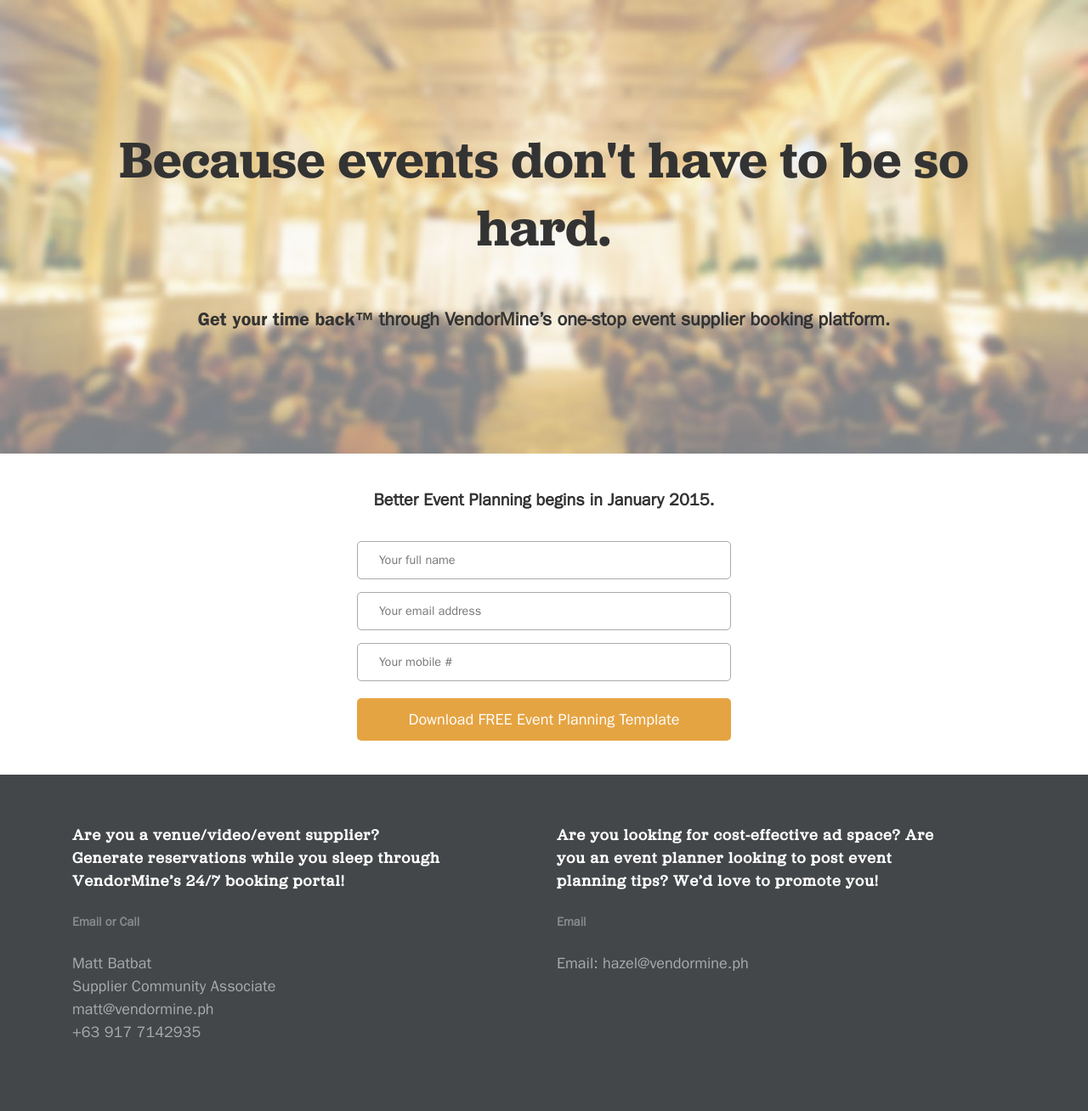
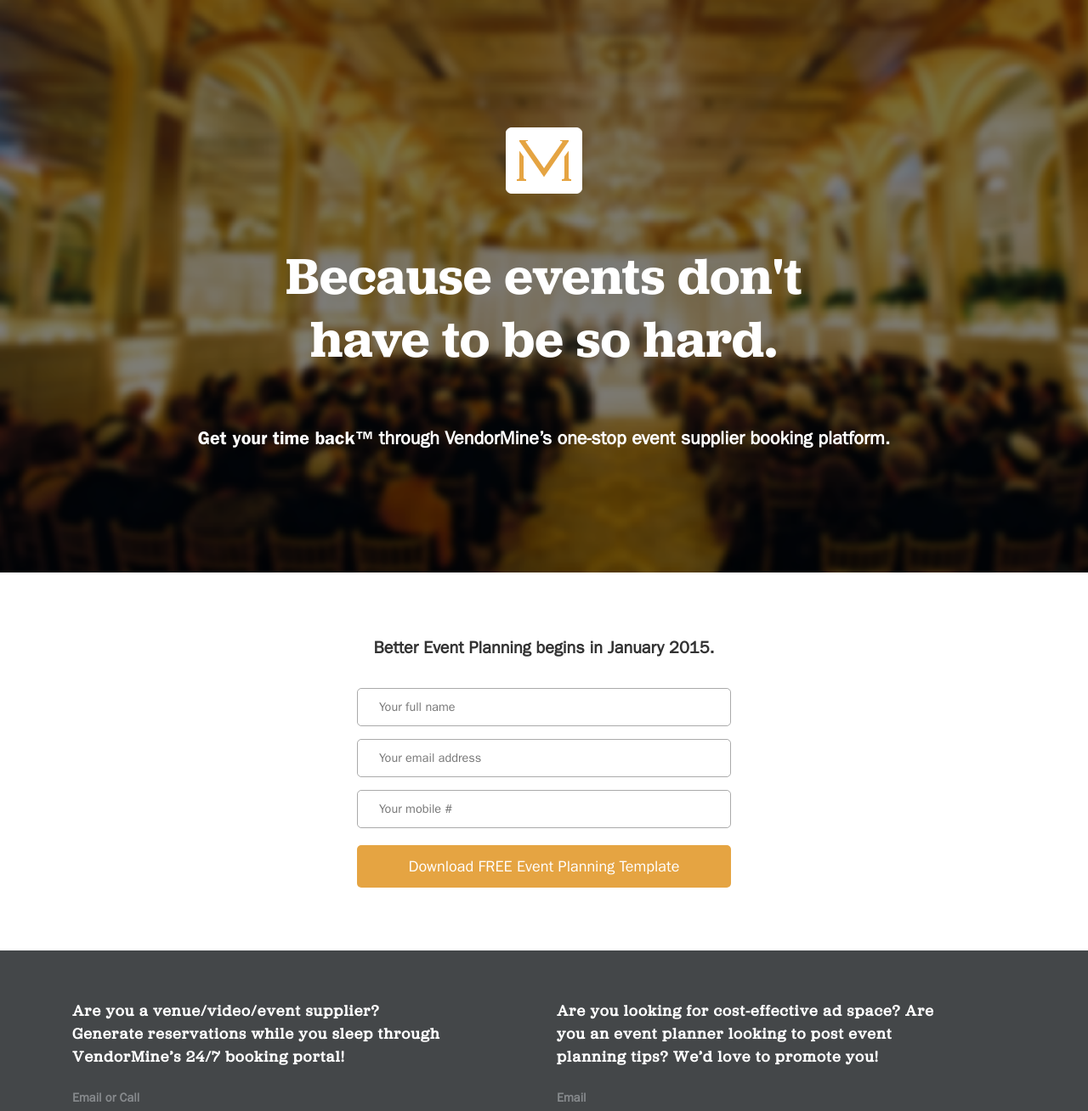
Before and after one commit to julesmercado/project-vendor, a PHP site: page /lead-page.html in a window 1280 px wide. Shown: the top 1308 px of the page at 85% size. Run offline with PHP 8.4, Linux system fonts and the light colour scheme.

Commit message:
Added the logo and few fixes

```diff
--- a/css/styles.css
+++ b/css/styles.css
@@ -20,11 +20,12 @@ h5 {
   font-family: jubilat_semiboldregular, serif;
 }
 .header {
-  background-image: url("../img/fold-bg.jpg");
+  background-image: url("../img/fold-bg.png");
   padding: 150px 0 120px;
   background-repeat: no-repeat;
   text-align: center;
   background-size: cover;
+  color: #FFF;
 }
 .fold-headline {
   font-size: 3.42857143em;
@@ -41,7 +42,7 @@ h5 {
 }
 .form {
   padding: 20px;
-  margin: 20px auto;
+  margin: 3em auto;
   width: 480px
 }
 .input {
@@ -60,8 +61,10 @@ h5 {
 }
 .fold-headline {
   width: 100%;
-  margin-bottom: 50px;
-  line-height: 1.3em;
+  margin-bottom: 1em;
+  line-height: 1.2em;
+  margin-top: 1em;
+  max-width: 670px;
 }
 .content {
   text-align: center;
--- a/lead-page.html
+++ b/lead-page.html
@@ -12,6 +12,7 @@
 <body class="body lead-page">
   <section class="header">
     <section class="container">
+      <section class="logo-container"><a href="/" class="logo"><img src="img/logo.png" alt="VendorMine" class="img"></a></section>
       <h1 class="fold-headline">
       Because events don't have to be so hard.
         </h1>
```
Also changed, not shown: img/fold-bg.jpg (deleted), img/fold-bg.png (added), img/logo.png (added), img/video.png (deleted).
